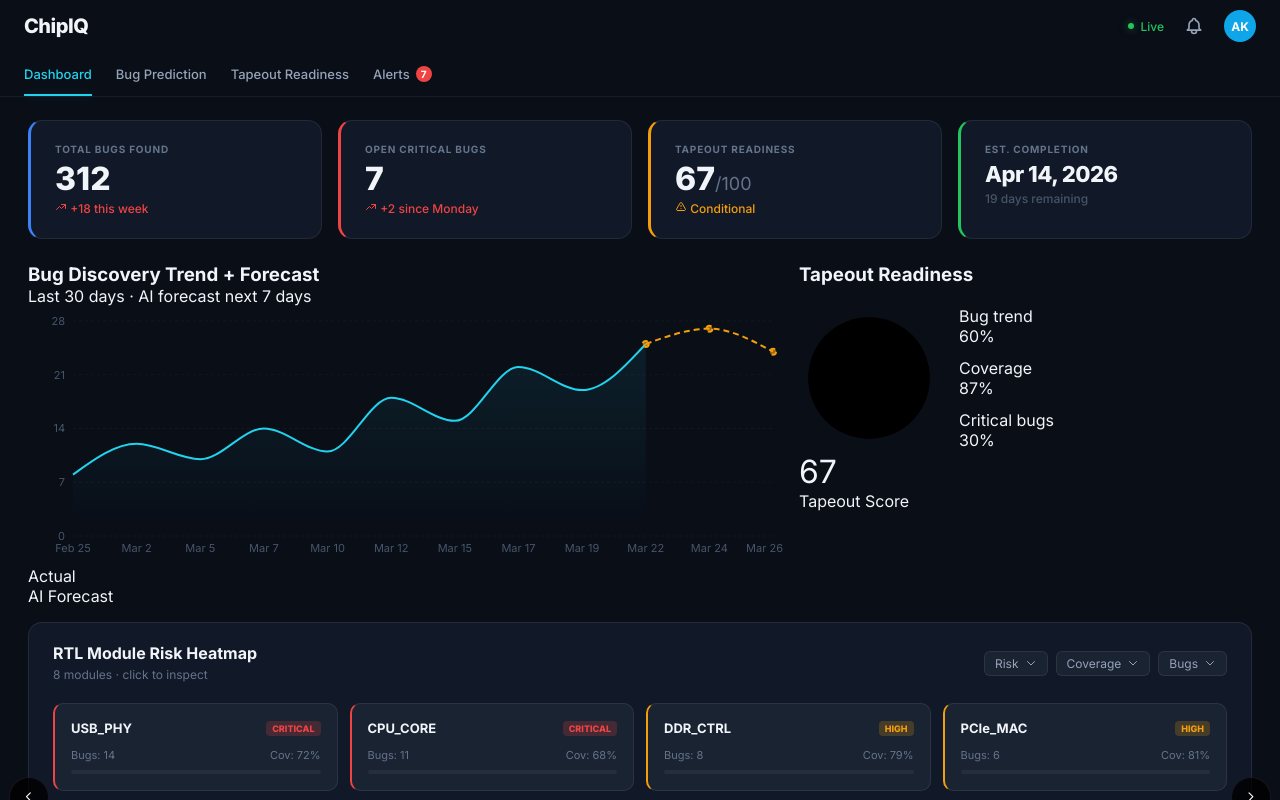
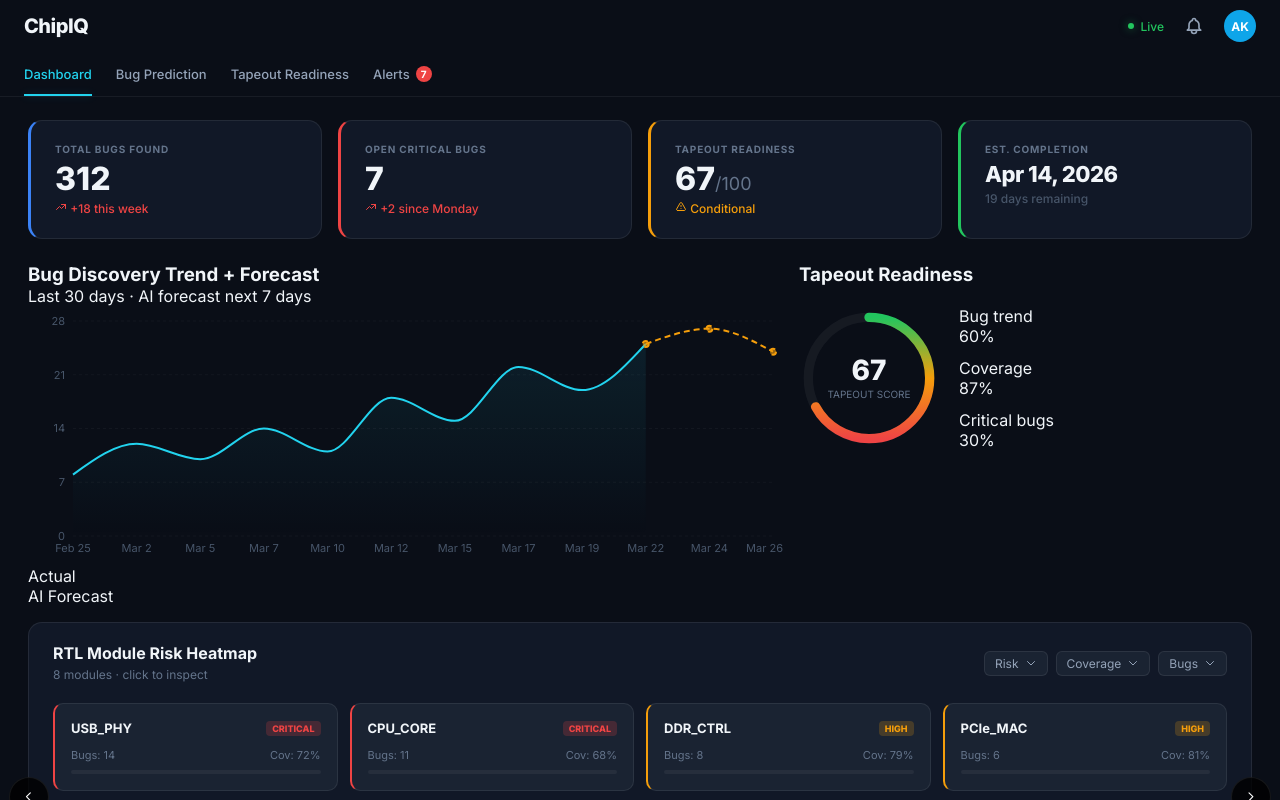
Before and after one commit to charulekha-06/ChipIQ, a React (Vite) app: page / in a window 1280 px wide. Built offline with nearby package versions, Linux system fonts and the light colour scheme.

Commit message:
Restore missing gauge styles and finalize side-by-side layout

```diff
--- a/src/pages/Dashboard.css
+++ b/src/pages/Dashboard.css
@@ -329,8 +329,47 @@
   flex-shrink: 0;
 }
 
+.gauge-bg {
+  stroke: rgba(255, 255, 255, 0.05);
+  stroke-width: 10;
+  fill: none;
+}
+
+.gauge-fill {
+  stroke: url(#gaugeGradient);
+  stroke-width: 10;
+  stroke-linecap: round;
+  fill: none;
+  transform: rotate(-90deg);
+  transform-origin: center;
+  transition: stroke-dashoffset 1s ease-out;
+}
+
+.gauge-center {
+  position: absolute;
+  top: 0;
+  left: 0;
+  width: 100%;
+  height: 100%;
+  display: flex;
+  flex-direction: column;
+  align-items: center;
+  justify-content: center;
+  text-align: center;
+}
+
 .gauge-value {
-  font-size: 32px;
+  font-size: 28px;
+  font-weight: 800;
+  color: var(--text-primary);
+  line-height: 1;
+}
+
+.gauge-label {
+  font-size: 10px;
+  color: var(--text-muted);
+  text-transform: uppercase;
+  margin-top: 4px;
 }
 
 .tapeout-metrics {
```
